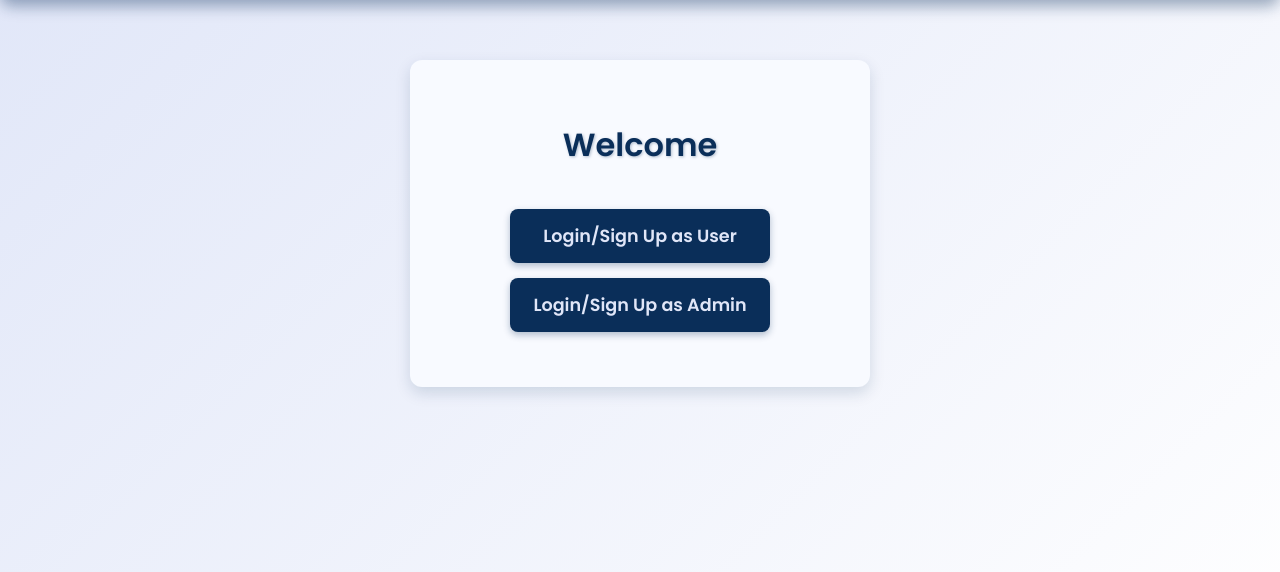
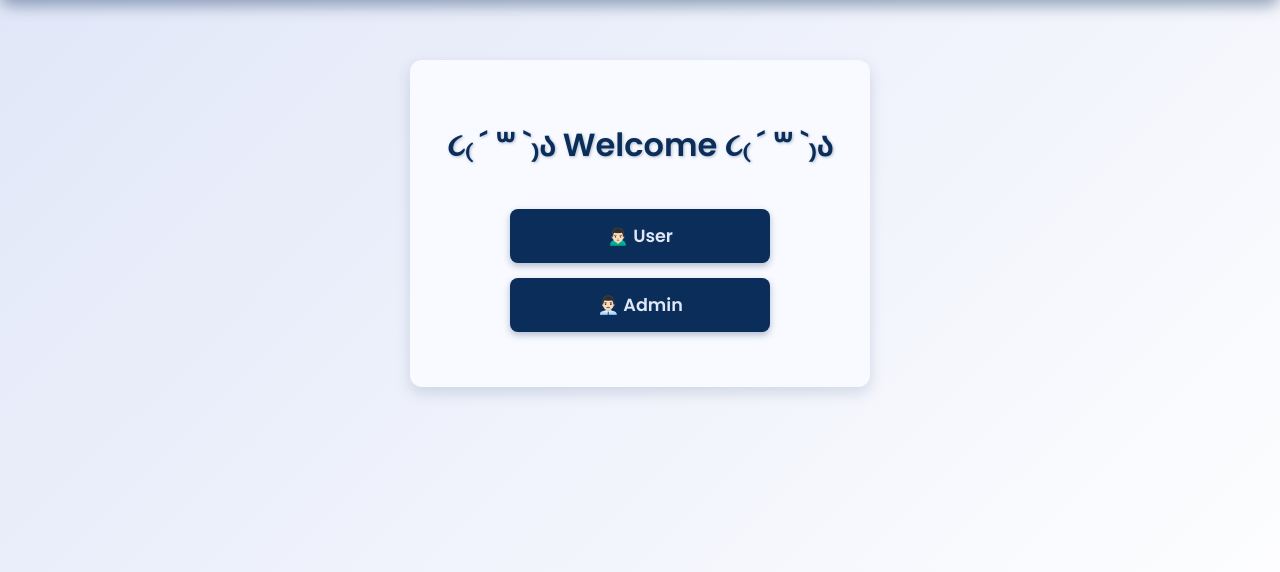
Before and after one commit to dabolusan29/Random-Codes-, a PHP site: page / in a window 1280 px wide. Shown: the part 100-672 px from the top of the page. Run offline with PHP 8.4, Linux system fonts and the light colour scheme.

Commit message:
Update index.php

```diff
--- a/HTDB/index.php
+++ b/HTDB/index.php
@@ -10,10 +10,10 @@
 <header>Hotel Management and Booking System</header>
 
 <div class="selection-container">
-    <h1>Welcome</h1>
+    <h1>૮₍ ´ ꒳ `₎ა Welcome ૮₍ ´ ꒳ `₎ა</h1>
     <div class="login-buttons">
-        <a href="user_selection.php">Login/Sign Up as User</a>
-        <a href="admin_selection.php">Login/Sign Up as Admin</a>
+        <a href="user_selection.php">🙍🏻‍♂️ User</a>
+        <a href="admin_selection.php">👨🏻‍💼 Admin</a>
     </div>
 </div>
 
```
